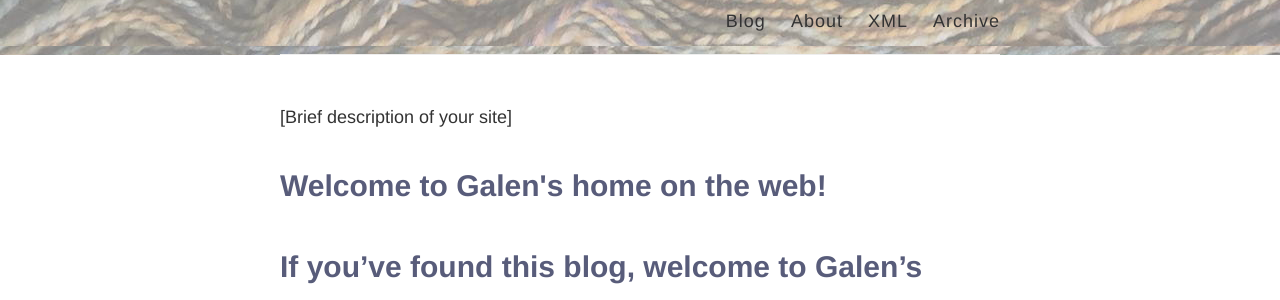
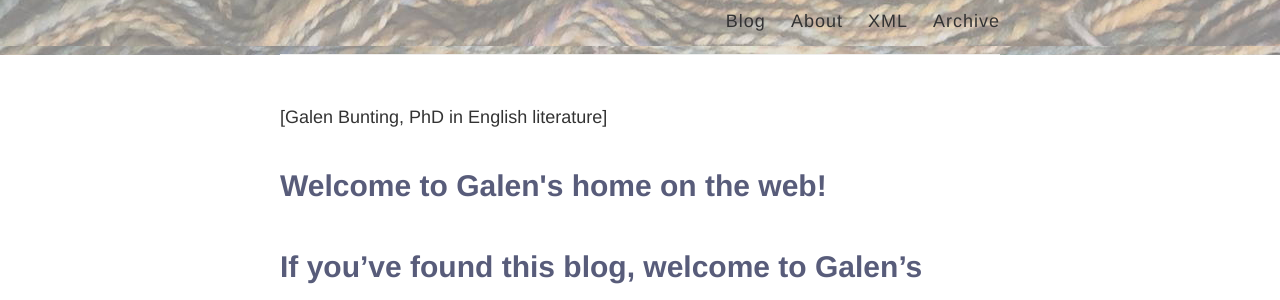
Before and after one commit to galenbunting/galenbunting.github.io, a Jekyll site: the page built from index.html, in a window 1280 px wide. Shown: the part 214-514 px from the top of the page. Built offline with Jekyll 4.4.1, drawn with Linux system fonts in a browser that asks for light colours.

Commit message:
Update index.html

```diff
--- a/index.html
+++ b/index.html
@@ -5,7 +5,7 @@ layout: default
 
 <div>
   <div>
-    <p>[Brief description of your site]</p>
+    <p>[Galen Bunting, PhD in English literature]</p>
   </div>
   <div class="posts">
   {% for post in site.posts %}
```
